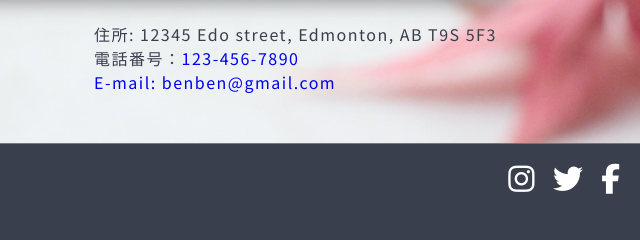
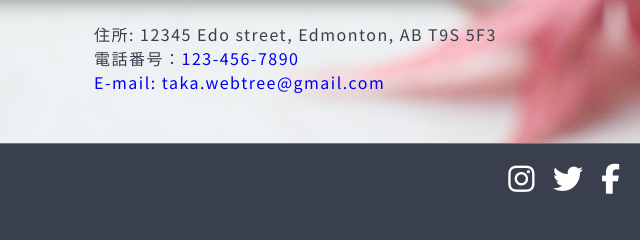
Before and after one commit to belltree-taka/benben, a plain HTML site: page index.html in a window 1280 px wide. Shown: the part 3507-3747 px from the top of the page, 640-1280 px from the left. Drawn offline with nearby package versions, Linux system fonts and the light colour scheme; a web font is replaced by a local one.

Commit message:
Changed E-mail Address on index.html

```diff
--- a/index.html
+++ b/index.html
@@ -97,7 +97,7 @@
             <div class="SectionContainer__GoogleMap">
                 <iframe class="SectionContainer__GoogleMapIframe" src="https://www.google.com/maps/embed?pb=!1m18!1m12!1m3!1d2371.9741647138717!2d-113.62637928418116!3d53.52251826920173!2m3!1f0!2f0!3f0!3m2!1i1024!2i768!4f13.1!3m3!1m2!1s0x53a020573a8614db%3A0x8546a29e09b26fcb!2z44Km44Kn44K544OI44O744Ko44OJ44Oi44Oz44OI44Oz44O744Oi44O844Or!5e0!3m2!1sja!2sca!4v1592713846280!5m2!1sja!2sca" width="200px" height="200px" frameborder="0" style="border:0;" allowfullscreen="" aria-hidden="false" tabindex="0"></iframe>
             </div>
-            <p class="description description--margin-LeftAuto">住所: 12345 Edo street, Edmonton, AB T9S 5F3<br>電話番号：<a href="tel:123-456-7890">123-456-7890</a><br><a href="mailto:benben@gmail.com">E-mail: benben@gmail.com</a></p>
+            <p class="description description--margin-LeftAuto">住所: 12345 Edo street, Edmonton, AB T9S 5F3<br>電話番号：<a href="tel:123-456-7890">123-456-7890</a><br><a href="mailto:taka.webtree@gmail.com">E-mail: taka.webtree@gmail.com</a></p>
         </div>
     </section>
     <!--contact section(end)-->
```
